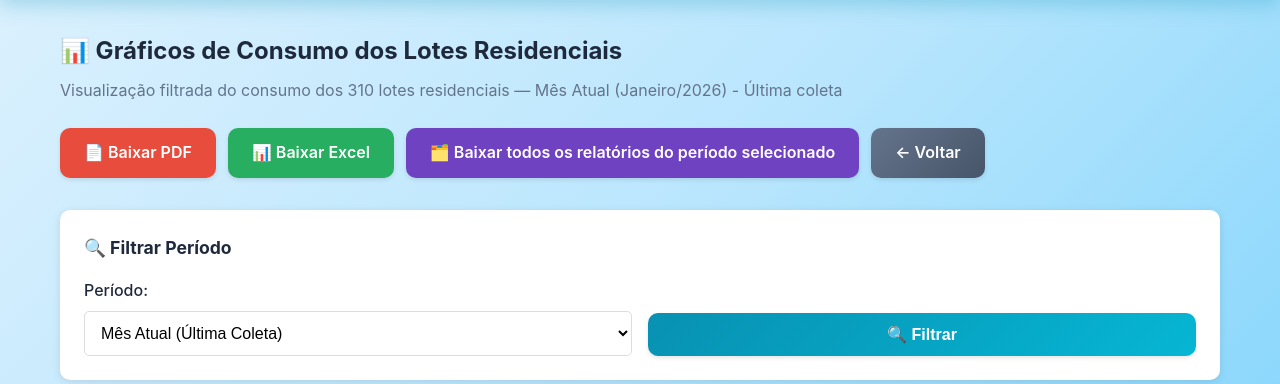
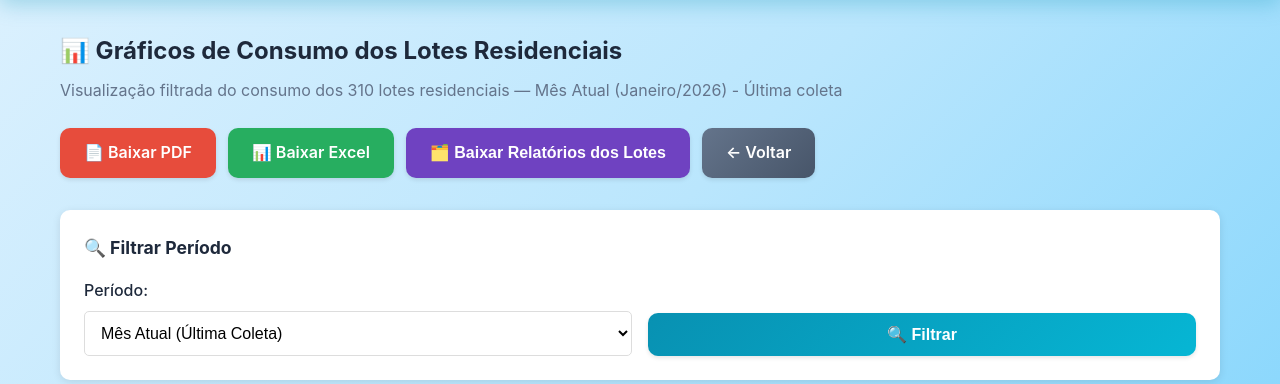
Before and after one commit to thiagopecli/controle-de-consumo-de-agua, a Django app: page /graficos/ in a window 1280 px wide. Shown: the part 154-538 px from the top of the page. Run offline with Django 5.2, Linux system fonts and the light colour scheme; data that the repository does not hold is empty.

Commit message:
fix/correção 05

```diff
--- a/consumo/views.py
+++ b/consumo/views.py
@@ -1272,7 +1272,11 @@ def exportar_graficos_consumo_pdf(request):
 
 
 def baixar_relatorios_lotes_periodo_zip(request):
-    """Gera e baixa automaticamente todos os relatórios individuais de lotes em um único ZIP."""
+    """Gera e baixa relatórios individuais de lotes em um único ZIP.
+
+    Suporta paginação por faixa de lotes (ex: lote_inicio=1, lote_fim=50)
+    para evitar timeout do servidor ao processar todos os 310 lotes.
+    """
     from django.test import RequestFactory
 
     agora = timezone.localtime(timezone.now())
@@ -1333,15 +1337,40 @@ def baixar_relatorios_lotes_periodo_zip(request):
     data_fim = data_fim_dt.date()
     intervalo_token = f"{data_inicio.strftime('%Y%m%d')}_{data_fim.strftime('%Y%m%d')}"
 
+    # Paginação por faixa de lotes (para evitar timeout)
+    lote_inicio = request.GET.get('lote_inicio')
+    lote_fim = request.GET.get('lote_fim')
+
     # Buscar apenas lotes que têm leituras no período (otimização crítica)
-    lotes_com_leituras = Lote.objects.filter(
+    query = Lote.objects.filter(
         tipo='residencial',
         hidrometros__ativo=True,
         hidrometros__leituras__data_leitura__date__gte=data_inicio,
         hidrometros__leituras__data_leitura__date__lte=data_fim
-    ).distinct().order_by('numero')
-
-    if not lotes_com_leituras.exists():
+    ).distinct()
+
+    # Aplicar filtro de faixa se fornecido
+    if lote_inicio and lote_fim:
+        try:
+            # Converter números dos lotes para inteiros e filtrar
+            inicio_num = int(lote_inicio)
+            fim_num = int(lote_fim)
+            # Filtrar lotes cujo número está na faixa (especificando a tabela)
+            query = query.extra(
+                where=["CAST(consumo_lote.numero AS INTEGER) >= %s AND CAST(consumo_lote.numero AS INTEGER) <= %s"],
+                params=[inicio_num, fim_num]
+            )
+            faixa_label = f"_lotes_{inicio_num}_a_{fim_num}"
+        except (ValueError, TypeError):
+            faixa_label = ""
+    else:
+        faixa_label = "_todos"
+
+    # Executar query e ordenar (resolver ambiguidade de 'numero')
+    lotes_com_leituras = list(query)
+    lotes_com_leituras.sort(key=lambda lote: int(lote.numero) if lote.numero.isdigit() else 0)
+
+    if not lotes_com_leituras:
         return HttpResponse(
             f'Nenhum lote residencial com leituras encontrado para o período de '
             f'{data_inicio.strftime("%d/%m/%Y")} a {data_fim.strftime("%d/%m/%Y")}.',
@@ -1393,7 +1422,7 @@ def baixar_relatorios_lotes_periodo_zip(request):
     buffer.seek(0)
     response = HttpResponse(buffer.getvalue(), content_type='application/zip')
     response['Content-Disposition'] = (
-        f'attachment; filename="relatorios_lotes_{intervalo_token}_{total_pdfs_gerados}_lotes.zip"'
+        f'attachment; filename="relatorios_{intervalo_token}{faixa_label}_{total_pdfs_gerados}_pdfs.zip"'
     )
     return response
 
@@ -1909,8 +1938,8 @@ def exportar_graficos_lote_pdf(request, lote_id):
     elements.append(mensal_table)
     elements.append(Spacer(1, 0.3*inch))
 
-    # Gráfico de Consumo Mensal
-    plt.figure(figsize=(10, 5))
+    # Gráfico de Consumo Mensal (otimizado para performance)
+    fig = plt.figure(figsize=(10, 5))
     meses_labels = [f'{nomes_meses[mes - 1]}/{str(ano)[-2:]}' for (ano, mes) in meses_periodo]
     valores_mensais = [consumo_por_mes.get((ano, mes), 0.0) for (ano, mes) in meses_periodo]
     plt.bar(meses_labels, valores_mensais, color='#27ae60', alpha=0.7)
@@ -1921,11 +1950,12 @@ def exportar_graficos_lote_pdf(request, lote_id):
     plt.grid(axis='y', alpha=0.3)
     plt.tight_layout()
 
-    # Salvar gráfico em buffer
+    # Salvar gráfico em buffer (DPI reduzido para performance em batch)
     img_buffer = io.BytesIO()
-    plt.savefig(img_buffer, format='png', dpi=150, bbox_inches='tight')
+    plt.savefig(img_buffer, format='png', dpi=100, bbox_inches='tight',
+                pil_kwargs={'compress_level': 1})  # Compressão rápida
     img_buffer.seek(0)
-    plt.close()
+    plt.close(fig)  # Fechar figura explicitamente
 
     # Adicionar imagem ao PDF
     img = Image(img_buffer, width=7*inch, height=3.5*inch)
--- a/templates/consumo/graficos_consumo.html
+++ b/templates/consumo/graficos_consumo.html
@@ -20,9 +20,9 @@
             <a href="{% url 'consumo:exportar_graficos_consumo_excel' %}?{{ request.GET.urlencode }}" class="btn btn-primary" style="background: #27ae60;">
                 📊 Baixar Excel
             </a>
-            <a href="{% url 'consumo:baixar_relatorios_lotes_periodo_zip' %}?{{ request.GET.urlencode }}" class="btn btn-primary" style="background: #6f42c1;">
-                🗂️ Baixar todos os relatórios do período selecionado
-            </a>
+            <button onclick="abrirModalRelatorios()" class="btn btn-primary" style="background: #6f42c1;">
+                🗂️ Baixar Relatórios dos Lotes
+            </button>
             <a href="{% url 'consumo:dashboard' %}" class="btn btn-secondary">
                 ← Voltar
             </a>
@@ -543,6 +543,134 @@ document.addEventListener('DOMContentLoaded', function() {
         }
     });
 });
+
+// Modal de Relatórios
+function abrirModalRelatorios() {
+    document.getElementById('modal-relatorios').style.display = 'flex';
+}
+
+function fecharModalRelatorios() {
+    document.getElementById('modal-relatorios').style.display = 'none';
+}
+
+function baixarRelatoriosFaixa() {
+    const faixa = document.getElementById('select-faixa-lotes').value;
+    const urlParams = new URLSearchParams(window.location.search);
+
+    // Adicionar faixa aos parâmetros existentes
+    if (faixa !== 'todos') {
+        const [inicio, fim] = faixa.split('-');
+        urlParams.set('lote_inicio', inicio);
+        urlParams.set('lote_fim', fim);
+    } else {
+        urlParams.delete('lote_inicio');
+        urlParams.delete('lote_fim');
+    }
+
+    // Construir URL e redirecionar
+    const url = '{% url "consumo:baixar_relatorios_lotes_periodo_zip" %}?' + urlParams.toString();
+    window.location.href = url;
+
+    // Fechar modal após um pequeno delay
+    setTimeout(() => fecharModalRelatorios(), 500);
+}
+
+// Fechar modal ao clicar fora
+window.onclick = function(event) {
+    const modal = document.getElementById('modal-relatorios');
+    if (event.target === modal) {
+        fecharModalRelatorios();
+    }
+}
 </script>
 
+<!-- Modal de Seleção de Faixas -->
+<div id="modal-relatorios" style="
+    display: none;
+    position: fixed;
+    z-index: 1000;
+    left: 0;
+    top: 0;
+    width: 100%;
+    height: 100%;
+    background-color: rgba(0,0,0,0.5);
+    align-items: center;
+    justify-content: center;
+">
+    <div style="
+        background: white;
+        padding: 2rem;
+        border-radius: 15px;
+        box-shadow: 0 4px 20px rgba(0,0,0,0.3);
+        max-width: 500px;
+        width: 90%;
+        animation: slideDown 0.3s ease-out;
+    ">
+        <div style="display: flex; justify-content: space-between; align-items: center; margin-bottom: 1.5rem;">
+            <h3 style="color: var(--primary-color); margin: 0; font-size: 1.3rem;">
+                🗂️ Baixar Relatórios dos Lotes
+            </h3>
+            <button onclick="fecharModalRelatorios()" style="
+                background: none;
+                border: none;
+                font-size: 1.8rem;
+                color: #999;
+                cursor: pointer;
+                line-height: 1;
+            ">&times;</button>
+        </div>
+
+        <p style="color: #666; margin-bottom: 1.5rem; line-height: 1.6;">
+            <strong>⏱️ Importante:</strong> Para evitar timeout, os 310 lotes estão divididos em faixas de 50 lotes.
+            Selecione a faixa desejada para download:
+        </p>
+
+        <div style="margin-bottom: 1.5rem;">
+            <label for="select-faixa-lotes" style="display: block; margin-bottom: 0.5rem; color: var(--dark-text); font-weight: 500;">
+                Selecione a Faixa de Lotes:
+            </label>
+            <select id="select-faixa-lotes" style="
+                width: 100%;
+                padding: 0.75rem;
+                border: 2px solid #ddd;
+                border-radius: 8px;
+                font-size: 1rem;
+                background: white;
+                cursor: pointer;
+            ">
+                <option value="1-50">📦 Lotes 1 a 50</option>
+                <option value="51-100">📦 Lotes 51 a 100</option>
+                <option value="101-150">📦 Lotes 101 a 150</option>
+                <option value="151-200">📦 Lotes 151 a 200</option>
+                <option value="201-250">📦 Lotes 201 a 250</option>
+                <option value="251-300">📦 Lotes 251 a 300</option>
+                <option value="301-320">📦 Lotes 301 a 320</option>
+                <option value="todos" style="font-weight: bold; background: #fff3cd;">⚠️ Todos (pode dar timeout!)</option>
+            </select>
+        </div>
+
+        <div style="display: flex; gap: 1rem; justify-content: flex-end;">
+            <button onclick="fecharModalRelatorios()" class="btn btn-secondary">
+                Cancelar
+            </button>
+            <button onclick="baixarRelatoriosFaixa()" class="btn btn-primary" style="background: #6f42c1;">
+                📥 Baixar Relatórios
+            </button>
+        </div>
+    </div>
+</div>
+
+<style>
+@keyframes slideDown {
+    from {
+        opacity: 0;
+        transform: translateY(-30px);
+    }
+    to {
+        opacity: 1;
+        transform: translateY(0);
+    }
+}
+</style>
+
 {% endblock %}
```
Also changed, not shown: consumo/tests/test_html_views.py (+61 -27 lines).
